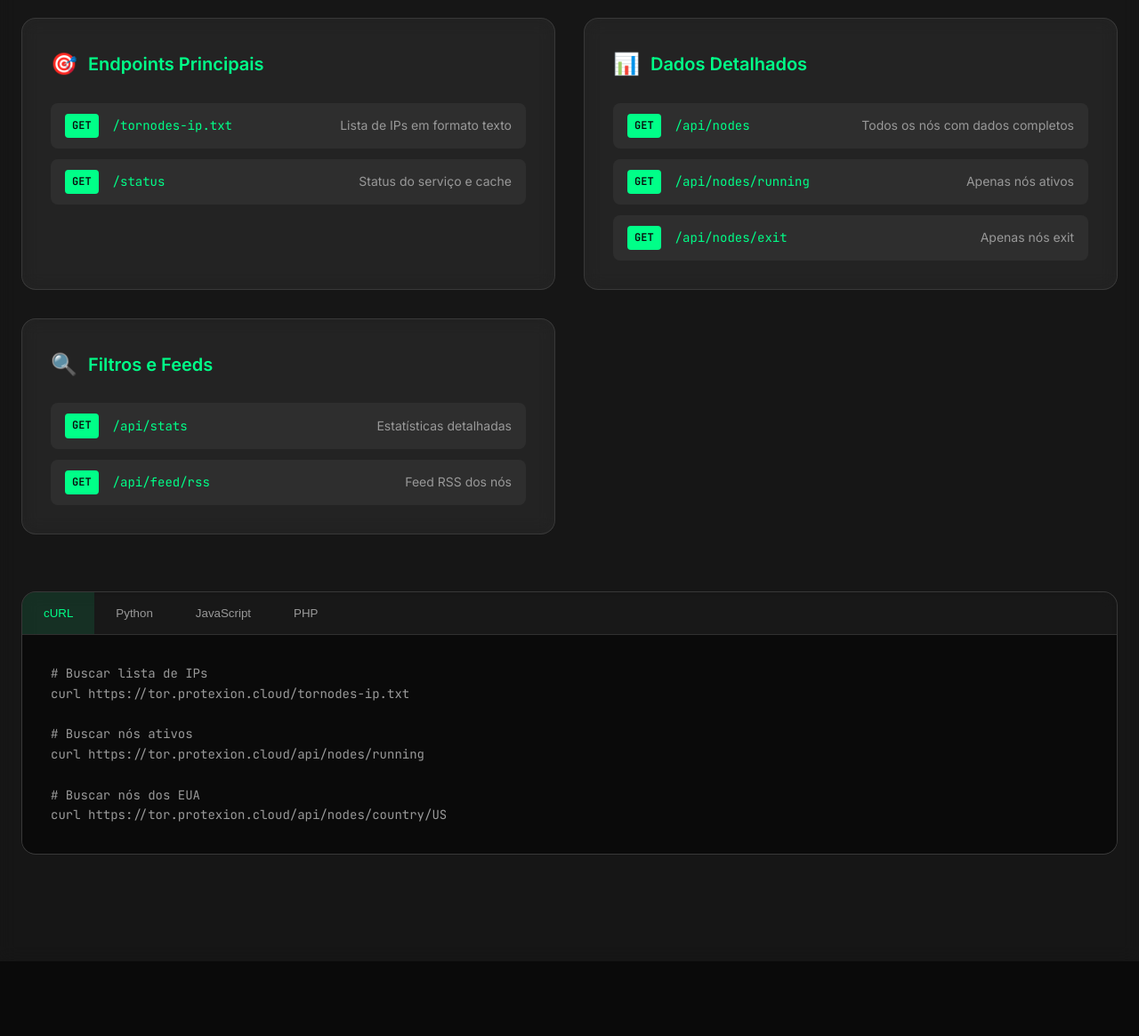
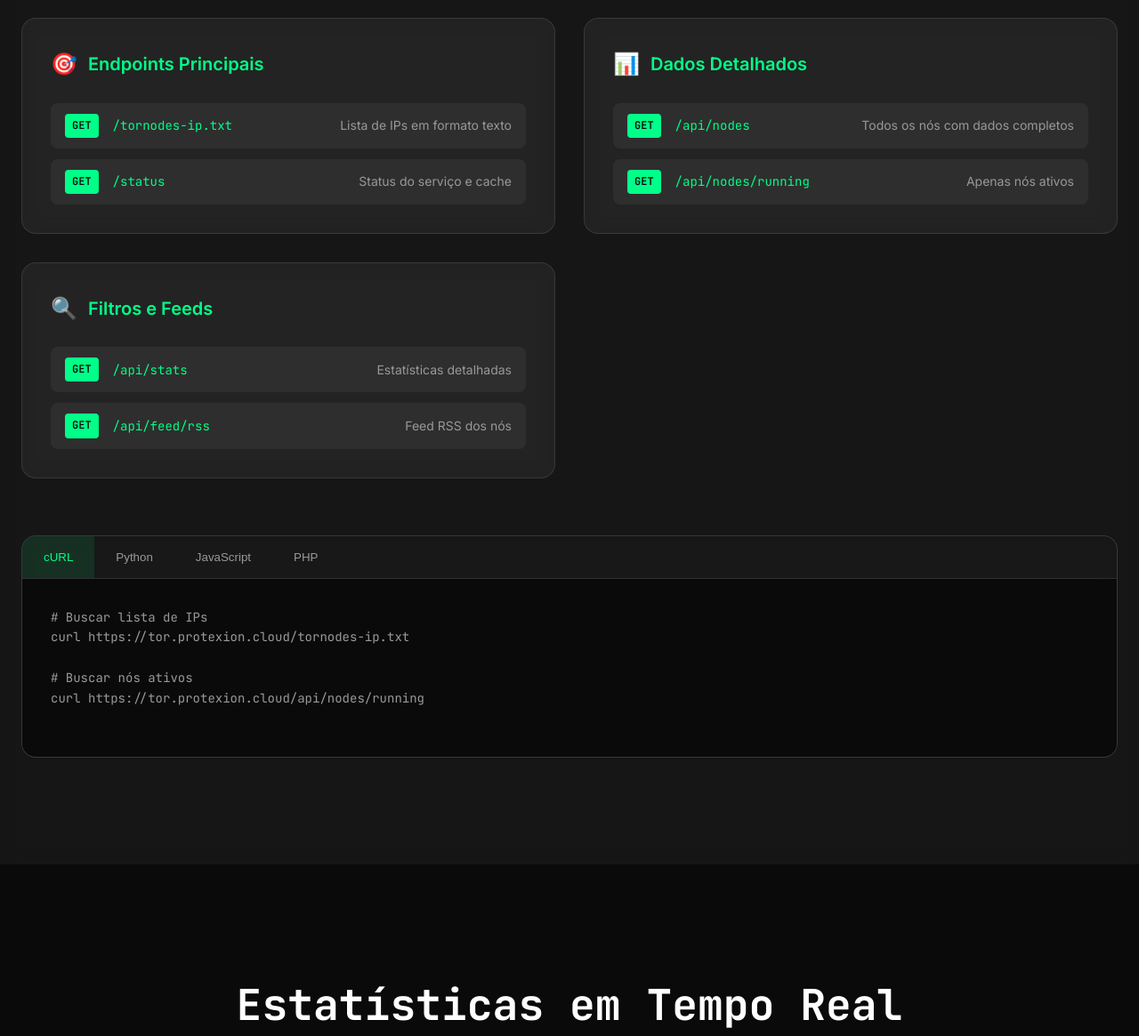
Before and after one commit to dathannobrega/tor-nodes, a Flask app: page / in a window 1280 px wide. Shown: the part 1917-3082 px from the top of the page at 89% size. Run offline with Flask 3, Linux system fonts and the light colour scheme; data that the repository does not hold is empty; parts of the project's set-up code (start-up, migrations or seed data) failed here and were passed over.

Commit message:
feat: simplify meta tags and update API example for Tor node monitoring

```diff
--- a/app/templates/index.html
+++ b/app/templates/index.html
@@ -5,8 +5,8 @@
     <meta name="viewport" content="width=device-width, initial-scale=1.0">
 
     <!-- Primary Meta Tags -->
-    <title>Protexion TOR Nodes - Monitoramento de Nós Tor em Tempo Real | API RESTful</title>
-    <meta name="title" content="Protexion TOR Nodes - Monitoramento de Nós Tor em Tempo Real | API RESTful">
+    <title>Protexion TOR Nodes - Monitoramento de Nós Tor</title>
+    <meta name="title" content="Protexion TOR Nodes - Monitoramento de Nós Tor">
     <meta name="description" content="Serviço profissional de monitoramento de nós Tor exit com API RESTful completa. Dados atualizados em tempo real, cache inteligente e endpoints para desenvolvedores.">
     <meta name="keywords" content="tor nodes, tor exit nodes, tor monitoring, tor api, tor network, privacy, security, anonymity, tor project, exit relays, tor statistics, cybersecurity, network monitoring, tor data, api restful">
     <meta name="author" content="Dathan Nobrega">
@@ -22,7 +22,7 @@
     <!-- Open Graph / Facebook -->
     <meta property="og:type" content="website">
     <meta property="og:url" content="https://tor.protexion.cloud/">
-    <meta property="og:title" content="Protexion TOR Nodes - Monitoramento de Nós Tor em Tempo Real">
+    <meta property="og:title" content="Protexion TOR Nodes - Monitoramento de Nós Tor">
     <meta property="og:description" content="API RESTful completa para monitoramento de nós Tor. Dados atualizados automaticamente, cache inteligente e múltiplos endpoints para desenvolvedores.">
     <meta property="og:image" content="https://tor.protexion.cloud/static/images/og-image.png">
     <meta property="og:image:width" content="1014">
@@ -35,7 +35,7 @@
     <meta name="twitter:card" content="summary_large_image">
     <meta property="twitter:domain" content="tor.protexion.cloud">
     <meta property="twitter:url" content="https://tor.protexion.cloud/">
-    <meta name="twitter:title" content="Protexion TOR Nodes - Monitoramento de Nós Tor em Tempo Real">
+    <meta name="twitter:title" content="Protexion TOR Nodes - Monitoramento de Nós Tor">
     <meta name="twitter:description" content="API RESTful completa para monitoramento de nós Tor. Dados atualizados automaticamente, cache inteligente e múltiplos endpoints para desenvolvedores.">
 <meta name="twitter:image" content="https://tor.protexion.cloud/static/images/og-image.png">
     <meta property="twitter:image:alt" content="Protexion TorNodes Dashboard">
@@ -281,11 +281,6 @@
                             <div class="api-path">/api/nodes/running</div>
                             <div class="api-desc">Apenas nós ativos</div>
                         </div>
-                        <div class="api-endpoint">
-                            <div class="api-method get">GET</div>
-                            <div class="api-path">/api/nodes/exit</div>
-                            <div class="api-desc">Apenas nós exit</div>
-                        </div>
                     </div>
                 </div>
 
@@ -326,9 +321,6 @@ curl https://tor.protexion.cloud/tornodes-ip.txt
 
 # Buscar nós ativos
 curl https://tor.protexion.cloud/api/nodes/running
-
-# Buscar nós dos EUA
-curl https://tor.protexion.cloud/api/nodes/country/US</code></pre>
                     </div>
 
                     <div class="code-block" data-lang="python" role="tabpanel" id="python-panel" aria-labelledby="python-tab">
@@ -357,12 +349,29 @@ fetch('https://tor.protexion.cloud/api/stats')
 
                     <div class="code-block" data-lang="php" role="tabpanel" id="php-panel" aria-labelledby="php-tab">
                         <pre><code>&lt;?php
-// Buscar nós por país
-$url = 'https://tor.protexion.cloud/api/nodes/country/BR';
-$response = file_get_contents($url);
-$data = json_decode($response, true);
+$url = 'https://tor.protexion.cloud/tornodes-ip.txt';
 
-echo "Nós no Brasil: " . $data['total_nodes'];
+$response = @file_get_contents($url);
+if ($response === false) {
+    die("Erro ao buscar o arquivo.");
+}
+
+$lines = preg_split("/\r\n|\n|\r/", $response);
+
+$ips = [];
+foreach ($lines as $line) {
+    $line = trim($line);
+    // pula comentários e linhas em branco
+    if ($line === '' || strpos($line, '#') === 0) {
+        continue;
+    }
+    // opcional: valida sintaxe de IP
+    if (filter_var($line, FILTER_VALIDATE_IP)) {
+        $ips[] = $line;
+    }
+}
+$total = count($ips);
+echo "Total de nós Tor: {$total}\n";
 ?&gt;</code></pre>
                     </div>
                 </div>
```
